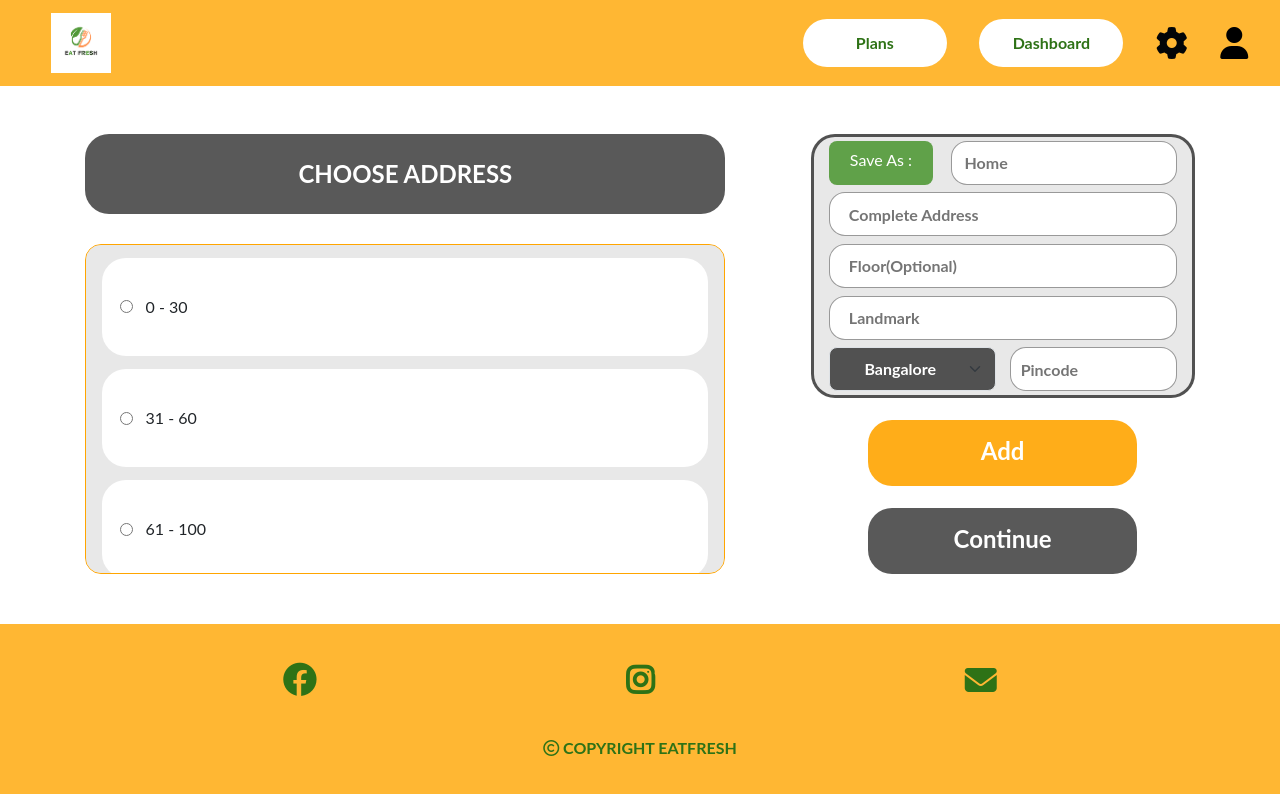
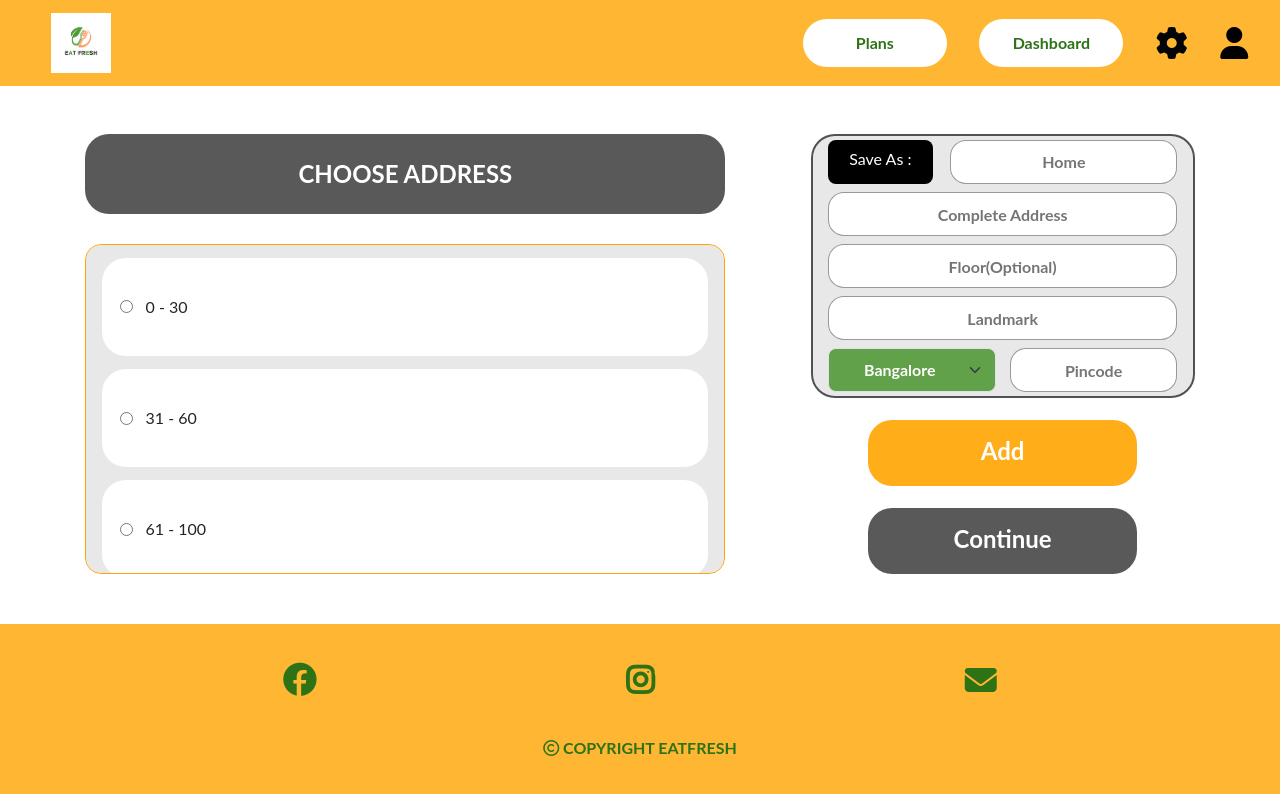
Before and after one commit to Globetrottercode/react_eat_fresh, a React (Create React App) app: page /plans/1/checkout/address in a window 1280 px wide. Shown: the top 794 px of the page. Built offline with nearby package versions, Linux system fonts and the light colour scheme.

Commit message:
Changes in CheckoutAddr.js

```diff
--- a/src/css/checkout.module.css
+++ b/src/css/checkout.module.css
@@ -205,7 +205,8 @@
   width: 100%;
   background-color: rgba(217, 217, 217, 0.6);
   border-radius: 3vh;
-  border: 3px solid rgba(0, 0, 0, 0.65);
+  border: 2px solid rgba(0, 0, 0, 0.65);
+  /* rgba(0, 0, 0, 0.65) */
   display: flex;
   flex-direction: column;
   justify-content: space-around;
@@ -260,7 +261,8 @@
 .checkoutAddAddressCardLine1 > div {
   height: 100%;
   width: 30%;
-  background-color: rgba(81, 153, 56, 0.9);
+  /* background-color: rgba(0, 0, 0, 0.65); */
+  background-color: black;
   border-radius: 1vh;
   color: white;
   display: flex;
@@ -274,11 +276,12 @@
   border-radius: 2vh;
   width: 65%;
   border: 1px solid rgba(0, 0, 0, 0.4);
+  text-align: center;
 }
 
 .checkoutAddAddressCardLine1 > input::placeholder {
   font-weight: bolder;
-  padding-left: 5%;
+  /* margin-right: 70%; */
 }
 
 .checkoutAddAddressCardLine2 > input {
@@ -286,11 +289,12 @@
   width: 100%;
   height: 100%;
   border: 1px solid rgba(0, 0, 0, 0.4);
+  text-align: center;
 }
 
 .checkoutAddAddressCardLine2 > input::placeholder {
   font-weight: bolder;
-  padding-left: 5%;
+  /* padding-left: 5%; */
 }
 
 .checkoutAddAddressCardLine3 > input {
@@ -298,11 +302,12 @@
   width: 100%;
   height: 100%;
   border: 1px solid rgba(0, 0, 0, 0.4);
+  text-align: center;
 }
 
 .checkoutAddAddressCardLine3 > input::placeholder {
   font-weight: bolder;
-  padding-left: 5%;
+  /* padding-left: 5%; */
 }
 
 .checkoutAddAddressCardLine4 > input {
@@ -310,11 +315,12 @@
   width: 100%;
   height: 100%;
   border: 1px solid rgba(0, 0, 0, 0.4);
+  text-align: center;
 }
 
 .checkoutAddAddressCardLine4 > input::placeholder {
   font-weight: bolder;
-  padding-left: 5%;
+  /* padding-left: 5%; */
 }
 .checkoutAddAddressCardLine5 {
   display: flex;
@@ -326,8 +332,9 @@
   width: 48%;
   height: 100%;
   border: 1px solid rgba(0, 0, 0, 0.4);
+  text-align: center;
 }
 .checkoutAddAddressCardLine5 > input::placeholder {
   font-weight: bolder;
-  padding-left: 5%;
+  /* padding-left: 5%; */
 }
--- a/src/css/styles.css
+++ b/src/css/styles.css
@@ -154,5 +154,5 @@ body {
   font-size: 2vh;
   font-weight: bolder;
   text-align-last: center;
-  background-color: rgba(0, 0, 0, 0.65);
+  background-color: rgba(81, 153, 56, 0.9);
 }
```
